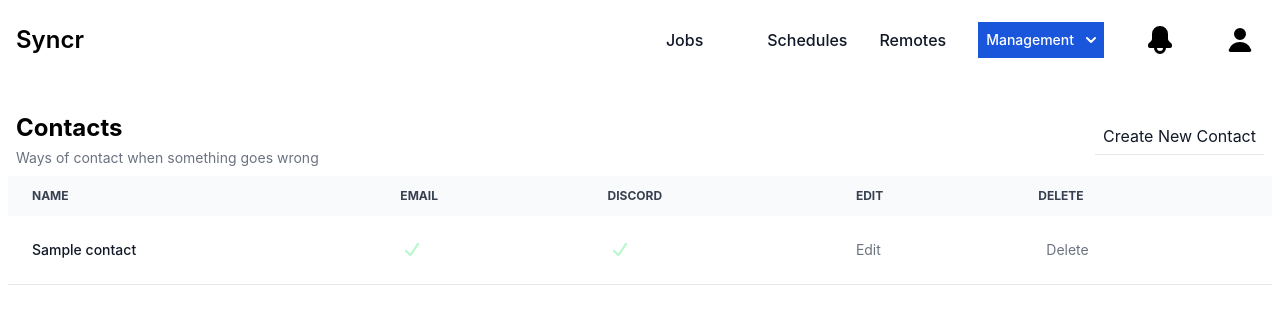
After one commit to Zeptiny/Syncr, a Django app: page /notifications/contact/list/ in a window 1280 px wide. The commit adds this page. Shown: the top 324 px of the page. Run offline with Django 5.2, Linux system fonts and the light colour scheme; a user stored in the database is signed in; tables that the repository leaves empty hold one stand-in row (values such as "Sample post"); data that the repository does not hold is empty; some libraries are stand-ins or nearby versions.

Commit message:
Adding contact list, new and edit

```diff
--- a/Syncr/notifications/admin.py
+++ b/Syncr/notifications/admin.py
@@ -2,3 +2,5 @@ from django.contrib import admin
 from . import models
 
 admin.site.register(models.Notification)
+
+admin.site.register(models.Contact)
--- /dev/null
+++ b/Syncr/notifications/templates/notifications/contact/list.html
@@ -0,0 +1,149 @@
+{% extends "base.html" %}
+{% load static %}
+
+{% block content %}
+<div class="rounded-t-lg flex justify-between items-center mt-2 dark:bg-gray-700 p-2">
+    <div>
+        <h1 class="text-2xl font-bold dark:text-gray-200 mt-2">
+            Contacts
+        </h1>
+        <p class="mt-1 text-sm font-normal text-gray-500 dark:text-gray-400">Ways of contact when something goes wrong</p>
+        {% comment %} <p class="mt-1 text-sm font-normal text-gray-500 dark:text-gray-400">Only the last 20 entries are shown here</p> {% endcomment %}
+    </div>
+    <div>
+        <a href="{% url 'notifications:contactNew' %}" class="p-2 text-gray-900 dark:text-white bg-white border-b border-gray-200 dark:bg-gray-800 dark:border-gray-700 hover:bg-gray-300 dark:hover:bg-gray-700">Create New Contact</a>
+    </div>
+</div>
+{% if user.contacts.count < 1 %}
+<p class="text-gray-700 bg-gray-50 dark:bg-gray-800 dark:text-gray-400 p-2 max-w-full">No contacts configured</p>
+{% else %}
+<div class="relative overflow-x-auto">
+    <table class="w-full text-sm text-left rtl:text-right text-gray-500 dark:text-gray-400">
+        <thead class="text-xs text-gray-700 uppercase bg-gray-50 dark:bg-gray-700 dark:text-gray-400">
+            <tr>
+                <th scope="col" class="px-6 py-3">
+                    Name
+                </th>
+                <th scope="col" class="px-6 py-3">
+                    Email
+                </th>
+                <th scope="col" class="px-6 py-3">
+                    Discord
+                </th>
+                <th scope="col" class="px-6 py-3">
+                    Edit
+                </th>
+                <th scope="col" class="px-6 py-3">
+                    Delete
+                </th>
+            </tr>
+        </thead>
+        <tbody>
+            {% for contact in user.contacts.all %}
+            <tr class="bg-white border-b dark:bg-gray-800 dark:border-gray-700 border-gray-200">
+                <th scope="row" class="px-6 py-4 font-medium text-gray-900 whitespace-nowrap dark:text-white">
+                    {{contact.name}}
+                </th>
+                <td class="px-6 py-4">
+                    {% if contact.email %}
+                    <svg data-slot="icon" aria-hidden="true" fill="currentColor" viewBox="0 0 16 16" xmlns="http://www.w3.org/2000/svg" class="max-w-6 max-h-6 fill-green-200">
+                        <path clip-rule="evenodd" d="M12.416 3.376a.75.75 0 0 1 .208 1.04l-5 7.5a.75.75 0 0 1-1.154.114l-3-3a.75.75 0 0 1 1.06-1.06l2.353 2.353 4.493-6.74a.75.75 0 0 1 1.04-.207Z" fill-rule="evenodd"></path>
+                    </svg>
+                    {% else %}
+                    <svg data-slot="icon" aria-hidden="true" fill="currentColor" viewBox="0 0 16 16" xmlns="http://www.w3.org/2000/svg" class="max-w-6 max-h-6 fill-red-200">
+                        <path d="M5.28 4.22a.75.75 0 0 0-1.06 1.06L6.94 8l-2.72 2.72a.75.75 0 1 0 1.06 1.06L8 9.06l2.72 2.72a.75.75 0 1 0 1.06-1.06L9.06 8l2.72-2.72a.75.75 0 0 0-1.06-1.06L8 6.94 5.28 4.22Z"></path>
+                    </svg>
+                    {% endif %}
+                </td>
+                <td class="px-6 py-4">
+                    {% if contact.discord_webhook %}
+                    <svg data-slot="icon" aria-hidden="true" fill="currentColor" viewBox="0 0 16 16" xmlns="http://www.w3.org/2000/svg" class="max-w-6 max-h-6 fill-green-200">
+                        <path clip-rule="evenodd" d="M12.416 3.376a.75.75 0 0 1 .208 1.04l-5 7.5a.75.75 0 0 1-1.154.114l-3-3a.75.75 0 0 1 1.06-1.06l2.353 2.353 4.493-6.74a.75.75 0 0 1 1.04-.207Z" fill-rule="evenodd"></path>
+                    </svg>
+                    {% else %}
+                    <svg data-slot="icon" aria-hidden="true" fill="currentColor" viewBox="0 0 16 16" xmlns="http://www.w3.org/2000/svg" class="max-w-6 max-h-6 fill-red-200">
+                        <path d="M5.28 4.22a.75.75 0 0 0-1.06 1.06L6.94 8l-2.72 2.72a.75.75 0 1 0 1.06 1.06L8 9.06l2.72 2.72a.75.75 0 1 0 1.06-1.06L9.06 8l2.72-2.72a.75.75 0 0 0-1.06-1.06L8 6.94 5.28 4.22Z"></path>
+                    </svg>
+                    {% endif %}
+                </td>
+                <td class="px-6 py-4">
+                    <a href="{% url 'notifications:contactEdit' contact.id %}">Edit</a>
+                </td>
+                <td class="px-6 py-4">
+                    <button
+                        data-modal-target="popup-delete"
+                        data-modal-toggle="popup-delete"
+                        {% comment %} data-action="{% url 'notifications:contactDelete' contact.id %}"  {% endcomment %}
+                        data-name="{{ contact.name }}"
+                        data-type="Contact"
+                        class="hover:cursor-pointer p-2 text-center"
+                        type="button">
+                        Delete
+                    </button>
+                </td>
+            </tr>
+            {% endfor %}
+        </tbody>
+    </table>
+</div>
+{% endif %}
+
+
+<div id="popup-delete" tabindex="-1" class="hidden overflow-y-auto overflow-x-hidden fixed top-0 right-0 left-0 z-50 justify-center items-center w-full md:inset-0 h-[calc(100%-1rem)] max-h-full">
+    <div class="relative p-4 w-full max-w-md max-h-full">
+        <div class="relative bg-white rounded-lg shadow-sm dark:bg-gray-700">
+            <button type="button" class="absolute top-3 end-2.5 text-gray-400 bg-transparent hover:bg-gray-200 hover:text-gray-900 rounded-lg text-sm w-8 h-8 ms-auto inline-flex justify-center items-center dark:hover:bg-gray-600 dark:hover:text-white" data-modal-hide="popup-delete">
+                <svg class="w-3 h-3" aria-hidden="true" xmlns="http://www.w3.org/2000/svg" fill="none" viewBox="0 0 14 14">
+                    <path stroke="currentColor" stroke-linecap="round" stroke-linejoin="round" stroke-width="2" d="m1 1 6 6m0 0 6 6M7 7l6-6M7 7l-6 6"/>
+                </svg>
+                <span class="sr-only">Close modal</span>
+            </button>
+            <div class="p-4 md:p-5 text-center">
+                <svg class="mx-auto mb-4 text-gray-400 w-12 h-12 dark:text-gray-200" aria-hidden="true" xmlns="http://www.w3.org/2000/svg" fill="none" viewBox="0 0 20 20">
+                    <path stroke="currentColor" stroke-linecap="round" stroke-linejoin="round" stroke-width="2" d="M10 11V6m0 8h.01M19 10a9 9 0 1 1-18 0 9 9 0 0 1 18 0Z"/>
+                </svg>
+                <h3 id="delete-warning" class="mb-5 text-lg font-normal text-gray-500 dark:text-gray-400">
+                    Are you sure you want to delete this <span id="delete-item-type">item</span>?
+                </h3>
+
+                <!-- Form with dynamic action -->
+                <div class="flex gap-2 items-center justify-center">
+                    <form id="delete-form" action="" method="POST">
+                        {% csrf_token %}
+                        <button type="submit" class="text-white bg-red-600 hover:bg-red-800 focus:ring-4 focus:outline-none focus:ring-red-300 dark:focus:ring-red-800 font-medium rounded-lg text-sm inline-flex items-center px-5 py-2.5 text-center">
+                            Yes, I'm sure
+                        </button>
+                    </form>
+                    <button data-modal-hide="popup-delete" type="button" class="py-2.5 px-5 ms-3 text-sm font-medium text-gray-900 focus:outline-none bg-white rounded-lg border border-gray-200 hover:bg-gray-100 hover:text-blue-700 focus:z-10 focus:ring-4 focus:ring-gray-100 dark:focus:ring-gray-700 dark:bg-gray-800 dark:text-gray-400 dark:border-gray-600 dark:hover:text-white dark:hover:bg-gray-700">No, cancel</button>
+                </div>
+            </div>
+        </div>
+    </div>
+</div>
+
+<script>
+    document.addEventListener('DOMContentLoaded', function () {
+        // Get all delete buttons
+        const deleteButtons = document.querySelectorAll('[data-modal-target="popup-delete"]');
+        const deleteForm = document.getElementById('delete-form');
+        const deleteWarning = document.getElementById('delete-warning'); // Element to display the warning
+        const deleteItemType = document.getElementById('delete-item-type'); // Element to display the item type
+
+        deleteButtons.forEach(button => {
+            button.addEventListener('click', function () {
+                // Get the URL, name, and type from the button's data attributes
+                const actionUrl = this.getAttribute('data-action');
+                const itemName = this.getAttribute('data-name');
+                const itemType = this.getAttribute('data-type');
+
+                // Update the form action with the URL
+                deleteForm.action = actionUrl;
+
+                // Update the modal content with the item name and type
+                deleteWarning.textContent = `Are you sure you want to delete this ${itemType} - ${itemName}?`;
+                deleteItemType.textContent = itemType;
+            });
+        });
+    });
+</script>
+{% endblock content %}
--- a/Syncr/notifications/urls.py
+++ b/Syncr/notifications/urls.py
@@ -10,4 +10,10 @@ urlpatterns = [
 
 
     path('dropdown/', login_required(views.notificationDropdown.as_view()), name='dropdown'),
+
+
+    # Contact
+    path('contact/list/', login_required(views.contactListView.as_view()), name='contactList'),
+    path('contact/new/', login_required(views.saveContactView.as_view()), name='contactNew'),
+    path('contact/edit/<int:contactId>', login_required(views.saveContactView.as_view()), name='contactEdit'),
 ]
--- a/Syncr/notifications/views.py
+++ b/Syncr/notifications/views.py
@@ -1,7 +1,7 @@
 from django.shortcuts import render, redirect
 from django.views import View
-from .models import Notification
-from django.http import HttpResponse
+from .models import Notification, Contact
+from . import forms
 
 class markAsReadNotificationView(View):
     def post(self, request, notificationId):
@@ -23,3 +23,62 @@ class notificationDropdown(View):
             "notifications": Notification.objects.filter(user=request.user, is_read=False).order_by("-created_at")[:5],
         }
         return render(request, "notifications/notificationsDropdown.html", context)
+
+
+
+class saveContactView(View):
+    def get(self, request, contactId=None):
+
+        if contactId: # If there is a schedule id
+            if Contact.objects.filter(pk=contactId).exists(): # If an object with that ID exists
+                schedule = Contact.objects.get(pk=contactId)
+
+                if schedule.user != request.user: # Redirect to the normal creation if the user is not the owner
+                    return redirect('notifications:contactNew')
+
+                form = forms.ContactForm(instance=schedule)
+            else: # If it doesn't exist
+                return redirect('notifications:contactNew') # Redirect to without an ID
+        else:
+            form = forms.ContactForm()
+
+
+        context = {
+            "form": form,
+        }
+        return render(request, "notifications/contact/save.html", context)
+
+    def post(self, request, contactId=None):
+
+        if contactId: # If there is a schedule id
+            if Contact.objects.filter(pk=contactId).exists(): # If an object with that ID exists
+                schedule = Contact.objects.get(pk=contactId)
+                if schedule.user != request.user: # Redirect to the normal creation if the user is not the owner
+                    return redirect('notifications:contactNew')
+
+                form = forms.ContactForm(request.POST, instance=schedule)
+            else: # If it doesn't exist
+                return redirect('notifications:contactNew') # Redirect to without an ID
+        else:
+            form = forms.ContactForm(request.POST)
+
+
+        if form.is_valid():
+            contact = form.save(commit=False)
+            contact.user = request.user
+            contact.save()
+            return redirect('notifications:contactList')
+
+        context = {
+            "form": form,
+        }
+        return render(request, "notifications/contact/save.html", context)
+
+
+
+class contactListView(View):
+    def get(self, request):
+        context = {
+            "contacts": Contact.objects.filter(user=request.user),
+        }
+        return render(request, "notifications/contact/list.html", context)
--- a/Syncr/templates/base.html
+++ b/Syncr/templates/base.html
@@ -118,11 +118,11 @@
                 <div>{{user.username}}</div>
                 <div class="font-medium truncate">{{user.email}}</div>
               </div>
-              {% comment %} <ul class="py-2 text-sm text-gray-700 dark:text-gray-200" aria-labelledby="dropdownAccount">
+              <ul class="py-2 text-sm text-gray-700 dark:text-gray-200" aria-labelledby="dropdownAccount">
                 <li>
-                  <a href="{% url 'accounts:logout' %}" class="block px-4 py-2 hover:bg-gray-100 dark:hover:bg-gray-600 dark:hover:text-white">Logout</a>
+                  <a href="{% url 'notifications:contactList' %}" class="block px-4 py-2 hover:bg-gray-100 dark:hover:bg-gray-600 dark:hover:text-white">Contacts</a>
                 </li>
-              </ul> {% endcomment %}
+              </ul>
               <div class="py-2">
                 <a href="{% url 'accounts:logout' %}" class="block px-4 py-2 text-sm text-gray-700 hover:bg-gray-100 dark:hover:bg-gray-600 dark:text-gray-200 dark:hover:text-white">Logout</a>
               </div>
```
Also changed, not shown: Syncr/notifications/forms.py (added, +26 -0 lines), Syncr/notifications/models.py (+9 -0 lines), Syncr/notifications/templates/notifications/contact/save.html (added, +31 -0 lines), Syncr/notifications/migrations/0003_contact.py (added).
